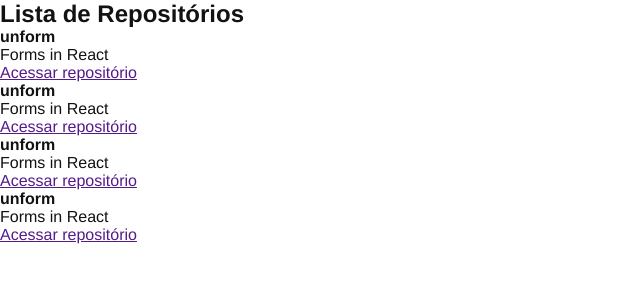
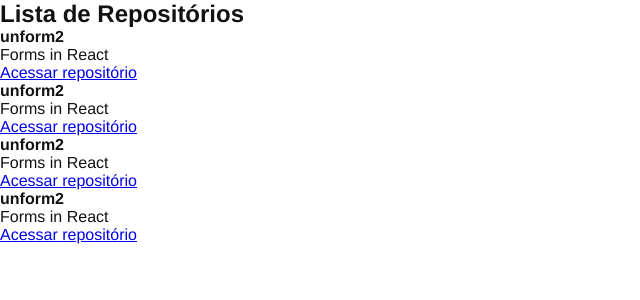
Before and after one commit to LeonardoPess/github-explorer, a React app: page / in a window 1280 px wide. Shown: the top 300 px of the page, without its empty margins (0-640 px from the left). Built offline with nearby package versions, Linux system fonts and the light colour scheme.

Commit message:
fast refresh added

```diff
--- a/package.json
+++ b/package.json
@@ -17,10 +17,12 @@
     "@babel/core": "^7.16.0",
     "@babel/preset-env": "^7.16.4",
     "@babel/preset-react": "^7.16.0",
+    "@pmmmwh/react-refresh-webpack-plugin": "^0.5.3",
     "cross-env": "^7.0.3",
     "css-loader": "^6.5.1",
     "html-webpack-plugin": "^5.5.0",
     "node-sass": "^6.0.1",
+    "react-refresh": "^0.11.0",
     "sass-loader": "^12.3.0",
     "style-loader": "^3.3.1",
     "webpack": "^5.64.4",
--- /dev/null
+++ b/src/components/RepositoryItem.jsx
@@ -0,0 +1,12 @@
+export function RepositoryItem({ repository }) {
+  return (
+    <li>
+      <strong>{repository.name ?? 'default'}</strong>
+      <p>{repository.description}</p>
+
+      <a href={repository.link}>
+        Acessar repositório
+      </a>
+    </li>
+  );
+}
--- a/src/components/RepositoryList.jsx
+++ b/src/components/RepositoryList.jsx
@@ -1,44 +1,21 @@
+import { RepositoryItem } from "./RepositoryItem";
+
 export function RepositoryList() {
+  const repository = {
+    name: 'unform2',
+    description: 'Forms in React',
+    link: 'https://github.com/LeonardoPess/github-explorer'
+  }
+
   return (
     <section className="repository-list">
       <h1>Lista de Repositórios</h1>
 
       <ul>
-        <li>
-          <strong>unform</strong>
-          <p>Forms in React</p>
-
-          <a href="">
-            Acessar repositório
-          </a>
-        </li>
-
-        <li>
-          <strong>unform</strong>
-          <p>Forms in React</p>
-
-          <a href="">
-            Acessar repositório
-          </a>
-        </li>
-
-        <li>
-          <strong>unform</strong>
-          <p>Forms in React</p>
-
-          <a href="">
-            Acessar repositório
-          </a>
-        </li>
-
-        <li>
-          <strong>unform</strong>
-          <p>Forms in React</p>
-
-          <a href="">
-            Acessar repositório
-          </a>
-        </li>
+        <RepositoryItem repository={repository}/>
+        <RepositoryItem repository={repository}/>
+        <RepositoryItem repository={repository}/>
+        <RepositoryItem repository={repository}/>
       </ul>
     </section>
   );
--- a/webpack.config.js
+++ b/webpack.config.js
@@ -1,5 +1,6 @@
 const path = require('path');
 const HTMLWebpackPlugin = require('html-webpack-plugin');
+const ReactRefreshWebpackPlugin = require('@pmmmwh/react-refresh-webpack-plugin');
 
 const isDevelopment = process.env.NODE_ENV !== 'production';
 
@@ -16,20 +17,29 @@ module.exports = {
   },
   devServer: {
     static: {
-      directory: path.resolve(__dirname, 'public')
-    }
+      directory: path.resolve(__dirname, 'public'),
+    },
+    hot: true
   },
   plugins: [
+    isDevelopment && new ReactRefreshWebpackPlugin(),
     new HTMLWebpackPlugin({
       template: path.resolve(__dirname, 'public', 'index.html')
     })
-  ],
+  ].filter(Boolean),
   module: {
     rules: [
       {
         test: /\.jsx$/,
         exclude: /node_modules/,
-        use: 'babel-loader'
+        use: {
+          loader: 'babel-loader',
+          options: {
+            plugins: [
+              isDevelopment && require.resolve('react-refresh/babel')
+            ].filter(Boolean)
+          }
+        }
       },
       {
         test: /\.scss$/,
```
Also changed, not shown: 1 other file (tests, documents, lock files or other folders).
